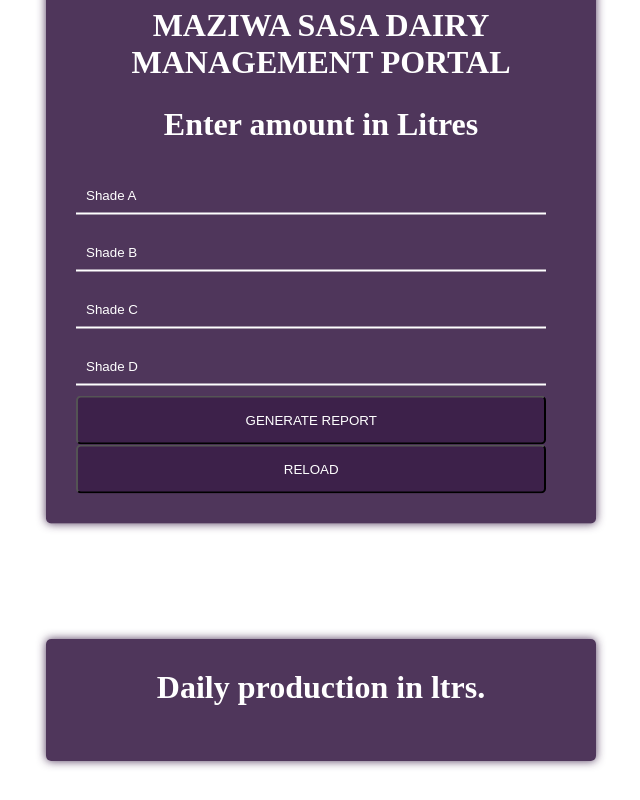
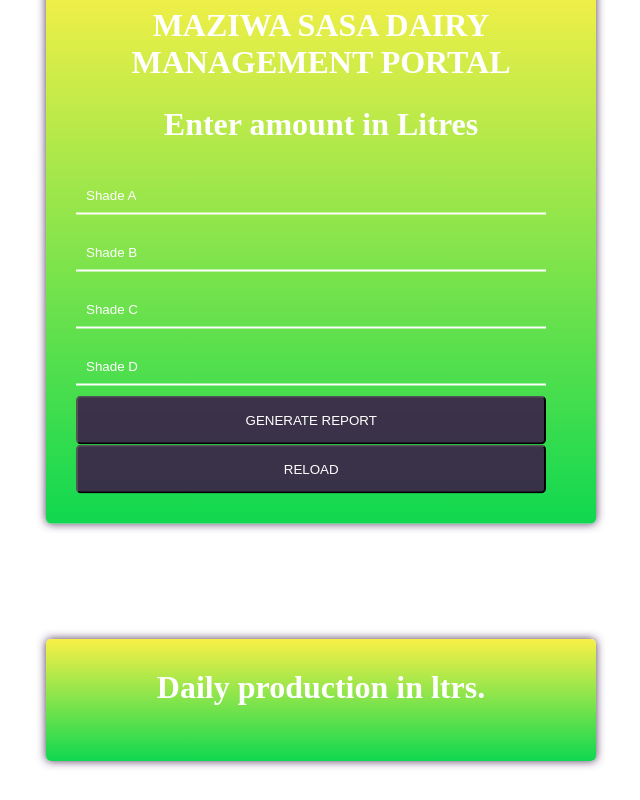
Before and after one commit to cyruswere/dairy_biz, a plain HTML site: page index.html in a window 1280 px wide. Shown: the top 800 px of the page, without its empty margins (319-959 px from the left). Drawn offline with Linux system fonts and the light colour scheme.

Commit message:
made changes

```diff
--- a/index.css
+++ b/index.css
@@ -22,10 +22,10 @@ body{
   transform: translate(-50%, -50%);
   width: 100%;
   max-width: 550px;
-  background: rgba(60, 32, 73, 0.897);
   padding: 30px;
   border-radius: 5px;
   box-shadow: 0 0 10px rgba(60, 32, 73, 0.897);
+  background-image: linear-gradient(to top, #0fd850 0%, #f9f047 100%);
 }
 .output{
     position: absolute;
@@ -34,7 +34,7 @@ body{
     transform: translate(-50%, -50%);
     width: 100%;
     max-width: 550px;
-    background: rgba(60, 32, 73, 0.897);
+    background-image: linear-gradient(to top, #0fd850 0%, #f9f047 100%);
     padding: 30px;
     border-radius: 5px;
     box-shadow: 0 0 10px rgba(60, 32, 73, 0.897);
@@ -103,8 +103,6 @@ h1{
   width: 100%;
 }
 
-
-
 ::-webkit-input-placeholder {
   color: white;
 }
```
